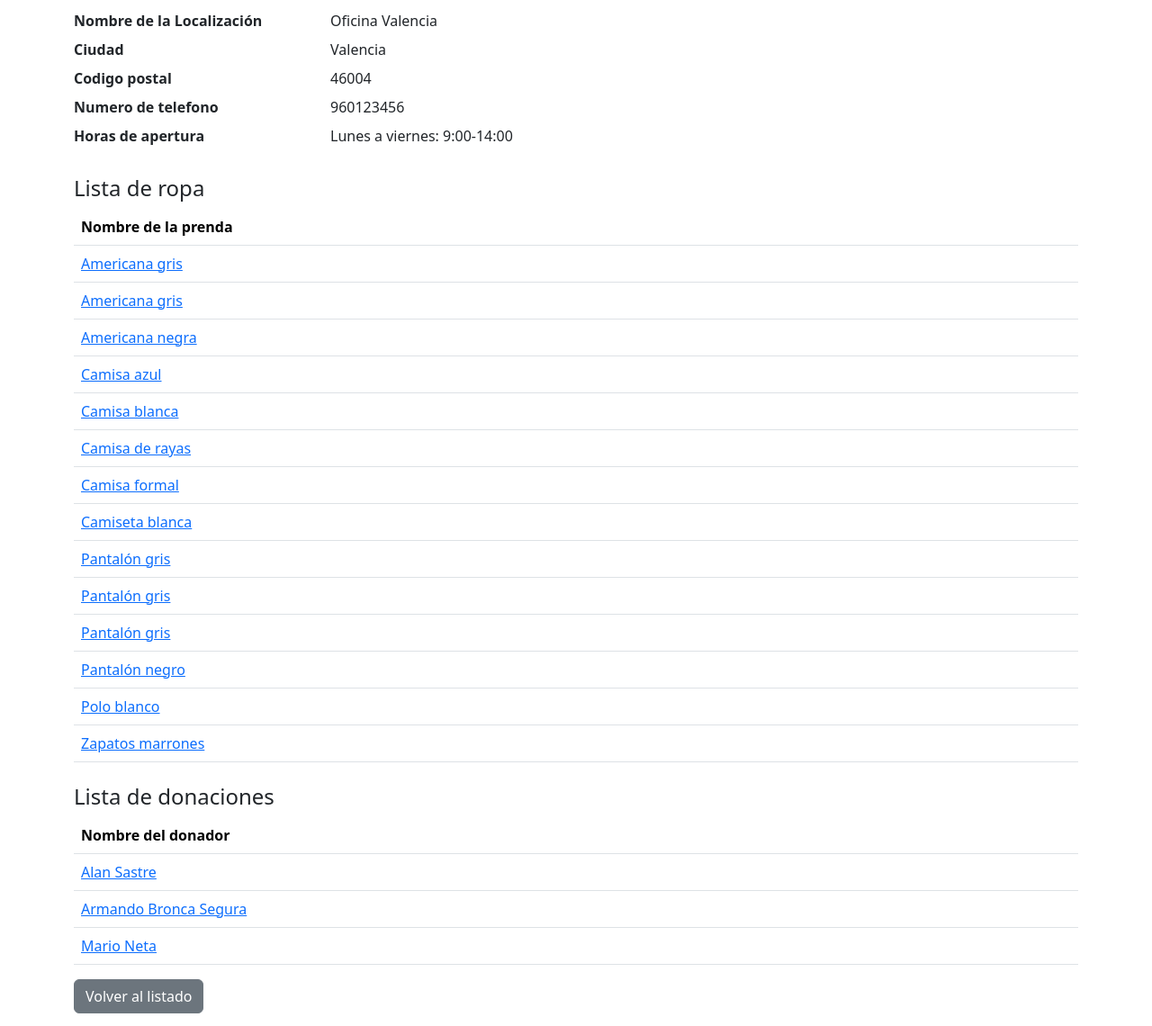
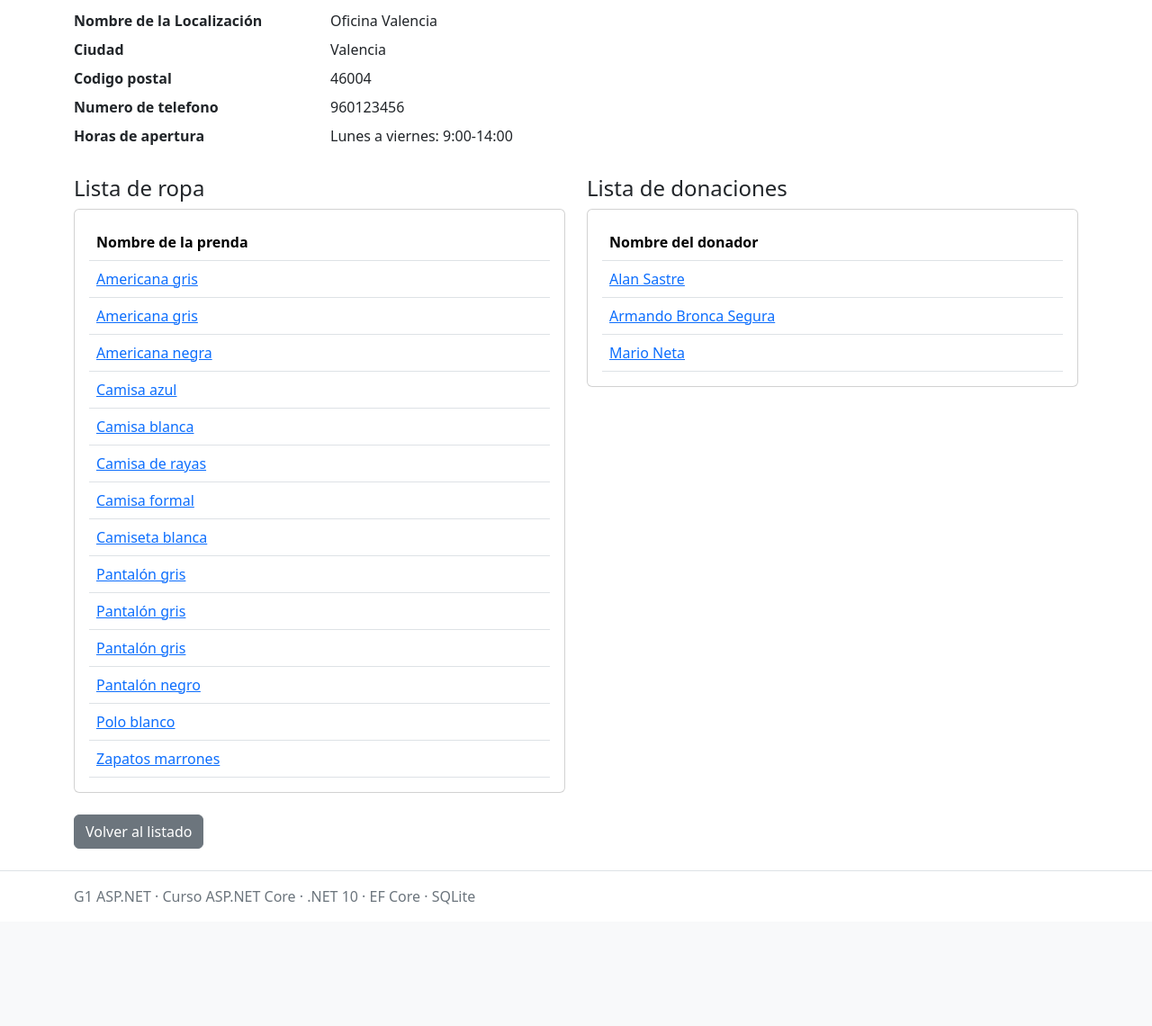
Before and after one commit to certidevs/g1_aspnet, an ASP.NET Core app: page /Location/Details/3 in a window 1280 px wide. Shown: the part 190-1330 px from the top of the page at 90% size. After the commit the page ends 1195 px from the top, so only its background shows below. Run offline with ASP.NET Core 8, Linux system fonts and the light colour scheme; data comes from the database, SQL or seed files in the repository; some libraries are stand-ins or nearby versions.

Commit message:
Cambio de la interfaz de Details.cshtml de location

```diff
--- a/Views/Location/Details.cshtml
+++ b/Views/Location/Details.cshtml
@@ -39,14 +39,23 @@
     <dd class="col-sm-9">@Model.OpeningHours</dd>
 </dl>
 
-<h2 class="h4 mt-4">Lista de ropa</h2>
+
+<div class="row mt-4">
+
+    @* Columna izquierda: Lista de ropa *@
+    <div class="col-md-6">
+        <h2 class="h4">Lista de ropa</h2>
+
         @if (Model.ClothingItems.Count == 0)
         {
-    <p class="text-secondary">No se dono ropa en esta localización.</p>
+            <p class="text-secondary">
+                No se donó ropa en esta localización.
+            </p>
         }
         else
         {
-    <table class="table">
+            <div class="card p-3">
+                <table class="table table-hover mb-0">
                     <thead>
                         <tr>
                             <th>Nombre de la prenda</th>
@@ -56,24 +65,35 @@ else
                         @foreach (var clothingItem in Model.ClothingItems.OrderBy(c => c.Name))
                         {
                             <tr>
-                    <td><a asp-controller="ClothingItem" asp-action="Details" asp-route-id="@clothingItem.Id">@clothingItem.Name</a></td>
+                                <td>
+                                    <a asp-controller="ClothingItem"
+                                       asp-action="Details"
+                                       asp-route-id="@clothingItem.Id">
+                                        @clothingItem.Name
+                                    </a>
+                                </td>
                             </tr>
                         }
                     </tbody>
                 </table>
+            </div>
         }
+    </div>
 
+    @* Columna derecha: Lista de donaciones *@
+    <div class="col-md-6">
+        <h2 class="h4">Lista de donaciones</h2>
 
-
-
-<h2 class="h4 mt-4">Lista de donaciones</h2>
         @if (Model.Donations.Count == 0)
         {
-    <p class="text-secondary">No se hicieron donaciones a esta localización.</p>
+            <p class="text-secondary">
+                No se hicieron donaciones a esta localización.
+            </p>
         }
         else
         {
-    <table class="table">
+            <div class="card p-3">
+                <table class="table table-hover mb-0">
                     <thead>
                         <tr>
                             <th>Nombre del donador</th>
@@ -83,102 +103,22 @@ else
                         @foreach (var donation in Model.Donations.OrderBy(c => c.DonatedAt))
                         {
                             <tr>
-                    <td><a asp-controller="Donation" asp-action="Details" asp-route-id="@donation.Id">@donation.DonorName</a></td>
-                </tr>
-            }
-        </tbody>
-    </table>
-}
-
-
-<a class="btn btn-secondary" asp-action="Index">Volver al listado</a>
-
-
-@* cambio sugerido por Alan
-<div class="d-flex flex-wrap justify-content-between align-items-center gap-2 mb-3">
-    <h1 class="h2 mb-0">@Model.Name</h1>
-    <div class="d-flex align-items-center gap-2">
-        <span class="badge fs-6 @(Model.IsActive ? "text-bg-success" : "text-bg-secondary")">@(Model.IsActive ? "Activa" : "Inactiva")</span>
-        @if (User.IsInRole(RoleNames.Admin))
-        {
-            <a class="btn btn-outline-secondary" asp-action="Edit" asp-route-id="@Model.Id">Editar</a>
-
-
-            if (Model.IsActive)
-            {
-                <form asp-action="Delete" asp-route-id="@Model.Id" method="post" class="d-inline"
-                      onsubmit="return confirm('¿Seguro que quieres desactivar esta localización?');">
-                    <button class="btn btn-outline-danger" type="submit">Desactivar</button>
-                </form>
-            }
-        }
-    </div>
-</div>
-
-<dl class="row">
-    <dt class="col-sm-3">Dirección</dt>
-    <dd class="col-sm-9">@Model.Address</dd>
-
-    <dt class="col-sm-3">Ciudad</dt>
-    <dd class="col-sm-9">@Model.PostalCode @Model.City</dd>
-
-    <dt class="col-sm-3">Teléfono</dt>
-    <dd class="col-sm-9">@Model.Phone</dd>
-
-    <dt class="col-sm-3">Horario</dt>
-    <dd class="col-sm-9">@Model.OpeningHours</dd>
-</dl>
-
-<h2 class="h4 mt-4">Prendas guardadas aquí (@Model.ClothingItems.Count)</h2>
-@if (Model.ClothingItems.Count == 0)
-{
-    <p class="text-secondary">No hay prendas guardadas en esta sede.</p>
-}
-else
-{
-    <div class="table-responsive border rounded mb-4">
-        <table class="table align-middle mb-0">
-            <thead>
-                <tr><th>Prenda</th><th>Talla</th><th>Estado</th></tr>
-            </thead>
-            <tbody>
-                @foreach (var item in Model.ClothingItems.OrderBy(i => i.Name))
-                {
-                    <tr>
-                        <td><a asp-controller="ClothingItems" asp-action="Details" asp-route-id="@item.Id">@item.Name</a></td>
-                        <td>@item.Size</td>
-                        <td>@Html.DisplayFor(m => item.Status)</td>
+                                <td>
+                                    <a asp-controller="Donation"
+                                       asp-action="Details"
+                                       asp-route-id="@donation.Id">
+                                        @donation.DonorName
+                                    </a>
+                                </td>
                             </tr>
                         }
                     </tbody>
                 </table>
             </div>
         }
+    </div>
 
-<h2 class="h4 mt-4">Donaciones recibidas (@Model.Donations.Count)</h2>
-@if (Model.Donations.Count == 0)
-{
-    <p class="text-secondary">Todavía no se ha recibido ninguna donación en esta sede.</p>
-}
-else
-{
-    <div class="table-responsive border rounded mb-4">
-        <table class="table align-middle mb-0">
-            <thead>
-                <tr><th>Benefactor</th><th>Fecha</th></tr>
-            </thead>
-            <tbody>
-                @foreach (var donation in Model.Donations.OrderByDescending(d => d.DonatedAt))
-                {
-                    <tr>
-                        <td><a asp-controller="Donation" asp-action="Details" asp-route-id="@donation.Id">@donation.DonorName</a></td>
-                        <td>@donation.DonatedAt.ToString("dd/MM/yyyy")</td>
-                    </tr>
-                }
-            </tbody>
-        </table>
 </div>
-}
 
-<a class="btn btn-outline-secondary" asp-action="Index">Volver al listado</a>
-*@
+<br>
+<a class="btn btn-secondary" asp-action="Index">Volver al listado</a>
```
Lines whose indentation alone changed are shown as unchanged.
